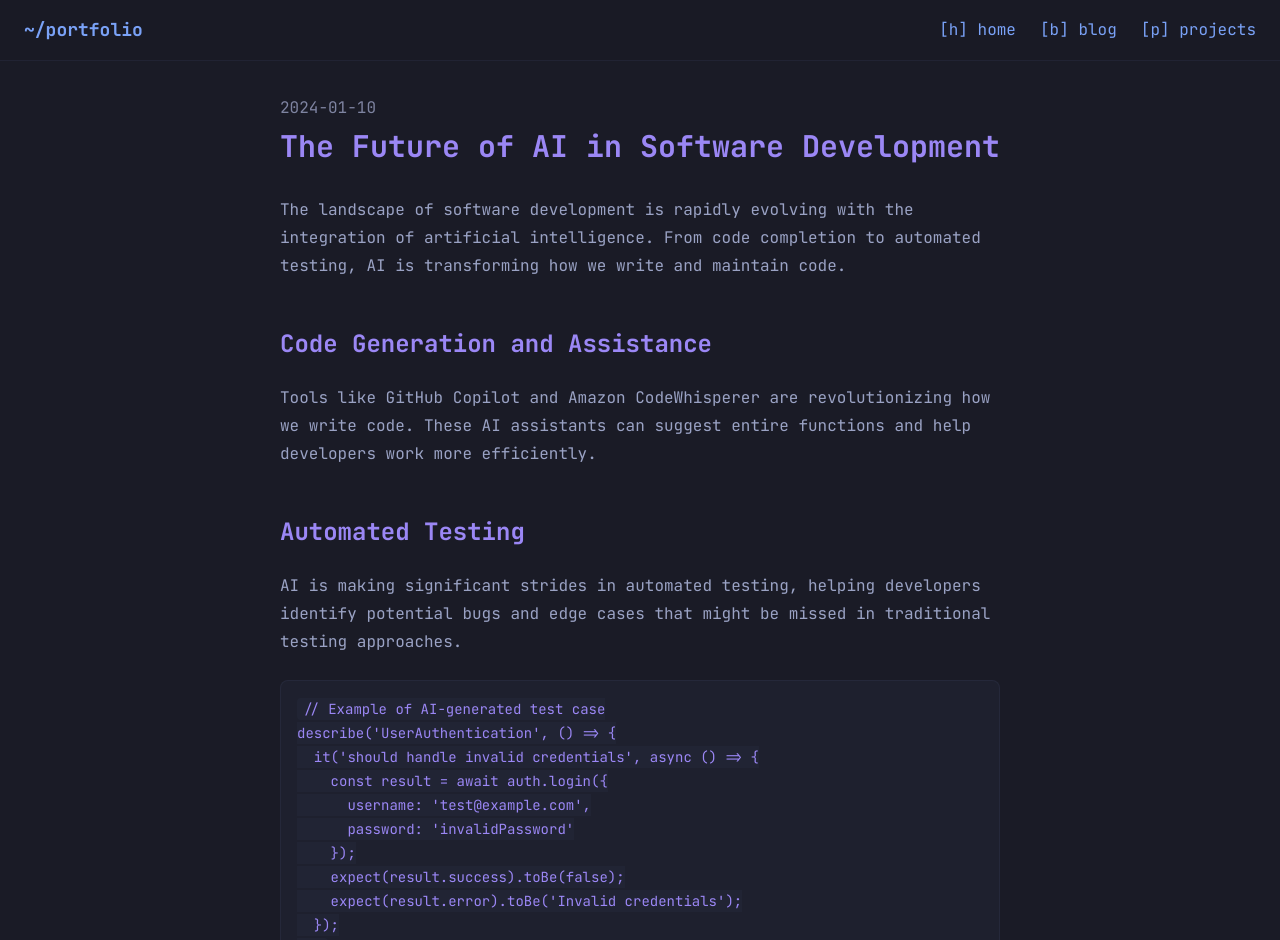
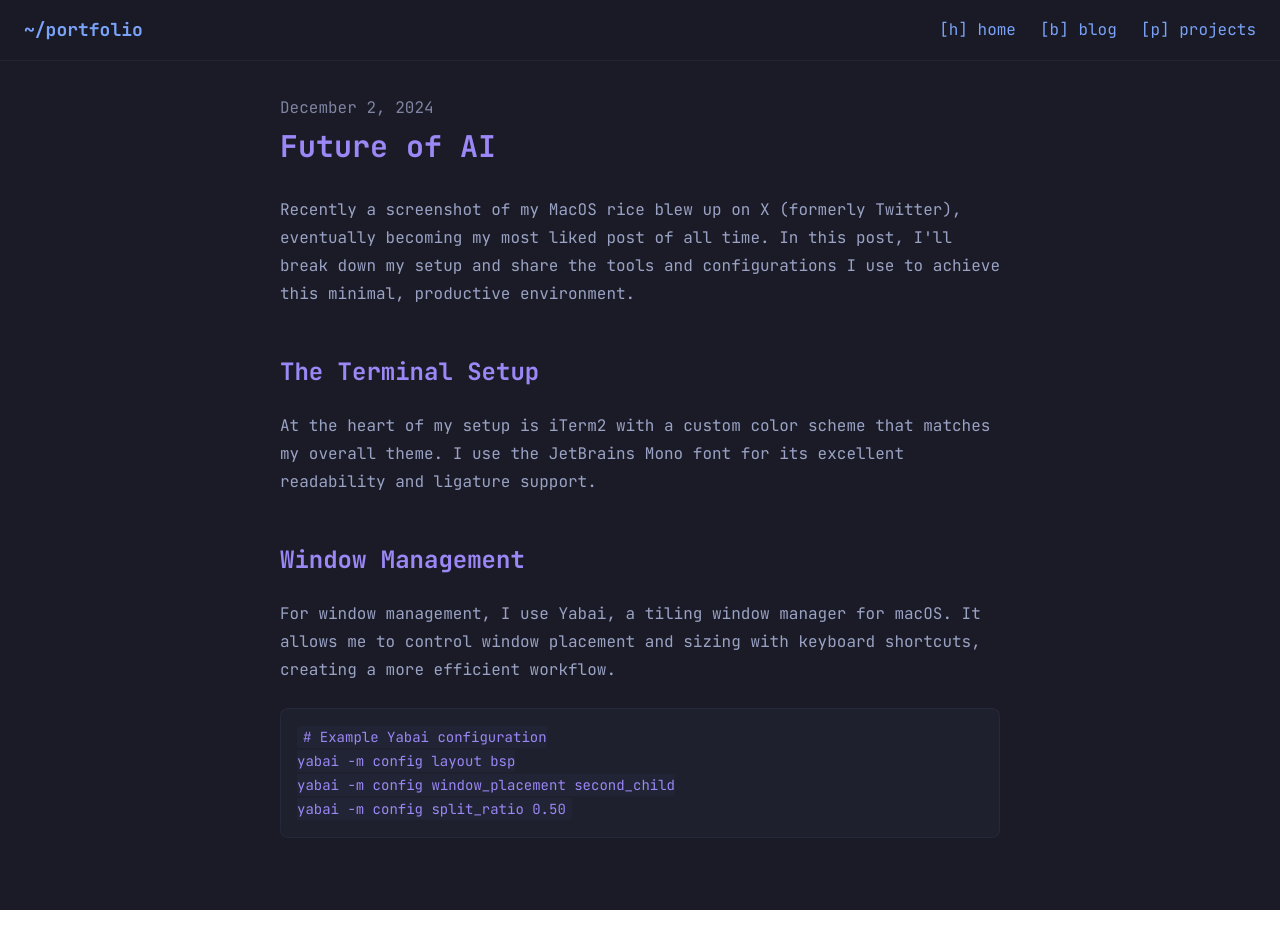
Before and after one commit to amainooti/Portfolio, a React (Vite) app: page /blog/future-of-ai in a window 1280 px wide. Shown: the top 940 px of the page. After the commit the page ends 910 px from the top, so only its background shows below. Built offline with nearby package versions, Linux system fonts and the light colour scheme.

Commit message:
added mdx functions

```diff
--- a/src/components/Projects.tsx
+++ b/src/components/Projects.tsx
@@ -13,31 +13,30 @@ interface ProjectsProps {
 
 export const Projects: React.FC<ProjectsProps> = ({ items }) => {
   return (
-    <div className="grid grid-cols-1 md:grid-cols-2 gap-6">
+    <div className="grid gap-6 sm:grid-cols-1 md:grid-cols-2">
       {items.map((project, index) => (
         <a
           href={project.link}
           key={index}
-          className="glass-panel p-6 hover:bg-terminal-highlight/40 transition-colors duration-200 animate-fadeIn"
-          style={{ animationDelay: `${index * 100}ms` }}
+          className="block glass-panel p-6 transition-all duration-300 hover:scale-[1.02] relative before:absolute before:inset-0 before:rounded-lg before:border-2 before:border-[#F97316] before:scale-[1.02] before:opacity-0 hover:before:opacity-100 before:transition-all"
           target="_blank"
           rel="noopener noreferrer"
         >
-          <h3 className="text-terminal-accent font-bold mb-2">
+          <div className="space-y-4">
+            <h3 className="text-[#9b87f5] text-xl font-bold hover:underline">
               {project.title}
             </h3>
-          <p className="text-terminal-text/80 text-sm mb-4">
-            {project.description}
-          </p>
+            <p className="text-terminal-text/90">{project.description}</p>
             <div className="flex flex-wrap gap-2">
               {project.tags.map((tag, tagIndex) => (
                 <span
                   key={tagIndex}
-                className="px-2 py-1 text-xs rounded-full bg-terminal-secondary/30 text-terminal-text/70"
+                  className="text-[#F97316] text-sm bg-[#F97316]/10 px-2 py-1 rounded"
                 >
                   {tag}
                 </span>
               ))}
+            </div>
           </div>
         </a>
       ))}
--- a/src/pages/Index.tsx
+++ b/src/pages/Index.tsx
@@ -54,7 +54,7 @@ const blogPosts = [
     link: "/blog/how-i-organize-my-life",
   },
   {
-    title: "why i switched from neovim to vscode",
+    title: "why i switched from neovim to vscode and back to vscode?",
     date: "jun 23, 2023",
     link: "/blog/neovim-to-vscode",
   },
--- a/src/pages/blog/FutureOfAI.tsx
+++ b/src/pages/blog/FutureOfAI.tsx
@@ -1,46 +1,12 @@
 import { BlogPost } from "../../components/BlogPost";
+import Content from "@/content/blog/RacingMacro.mdx";
 
 const FutureOfAI = () => {
   return (
     <BlogPost
-      title="The Future of AI in Software Development"
-      date="2024-01-10"
-      content={
-        <>
-          <p>
-            The landscape of software development is rapidly evolving with the integration of artificial intelligence. From code completion to automated testing, AI is transforming how we write and maintain code.
-          </p>
-
-          <h2>Code Generation and Assistance</h2>
-          <p>
-            Tools like GitHub Copilot and Amazon CodeWhisperer are revolutionizing how we write code. These AI assistants can suggest entire functions and help developers work more efficiently.
-          </p>
-
-          <h2>Automated Testing</h2>
-          <p>
-            AI is making significant strides in automated testing, helping developers identify potential bugs and edge cases that might be missed in traditional testing approaches.
-          </p>
-
-          <pre><code>
-{`// Example of AI-generated test case
-describe('UserAuthentication', () => {
-  it('should handle invalid credentials', async () => {
-    const result = await auth.login({
-      username: 'test@example.com',
-      password: 'invalidPassword'
-    });
-    expect(result.success).toBe(false);
-    expect(result.error).toBe('Invalid credentials');
-  });
-});`}
-          </code></pre>
-
-          <h2>The Future Landscape</h2>
-          <p>
-            As AI continues to evolve, we can expect to see more sophisticated tools that not only assist in coding but also in architecture decisions and performance optimization.
-          </p>
-        </>
-      }
+      title="Future of AI"
+      date="December 2, 2024"
+      content={<Content />}
     />
   );
 };
--- a/src/pages/blog/RicingMacOS.tsx
+++ b/src/pages/blog/RicingMacOS.tsx
@@ -1,51 +1,12 @@
-import { BlogPost } from "../../components/BlogPost";
+import { BlogPost } from "@/components/BlogPost";
+import Content from "@/content/blog/RacingMacro.mdx";
 
 const RicingMacOS = () => {
   return (
     <BlogPost
       title="Ricing MacOS"
       date="November 1, 2023"
-      content={
-        <>
-          <p>
-            Recently a screenshot of my MacOS rice blew up on X (formerly
-            Twitter), eventually becoming my most liked post of all time. In
-            this post, I'll break down my setup and share the tools and
-            configurations I use to achieve this minimal, productive
-            environment.
-          </p>
-
-          <h2>The Terminal Setup</h2>
-          <p>
-            At the heart of my setup is iTerm2 with a custom color scheme that
-            matches my overall theme. I use the JetBrains Mono font for its
-            excellent readability and ligature support.
-          </p>
-
-          <h2>Window Management</h2>
-          <p>
-            For window management, I use Yabai, a tiling window manager for
-            macOS. It allows me to control window placement and sizing with
-            keyboard shortcuts, creating a more efficient workflow.
-          </p>
-
-          <pre>
-            <code>
-              {`# Example Yabai configuration
-yabai -m config layout bsp
-yabai -m config window_placement second_child
-yabai -m config split_ratio 0.50`}
-            </code>
-          </pre>
-
-          <h2>Status Bar</h2>
-          <p>
-            The clean status bar you see is achieved using Simple Bar, a custom
-            status bar that integrates with Yabai and provides system
-            information in a minimal way.
-          </p>
-        </>
-      }
+      content={<Content />}
     />
   );
 };
--- a/vite.config.ts
+++ b/vite.config.ts
@@ -4,13 +4,13 @@ import path from "path";
 import mdx from "@mdx-js/rollup";
 
 export default defineConfig({
-  plugins: [
-    mdx(),
-    react(),
-  ],
+  plugins: [mdx(), react()],
   resolve: {
     alias: {
       "@": path.resolve(__dirname, "./src"),
     },
   },
+  server: {
+    port: 8080,
+  },
 });
```
Also changed, not shown: src/pages/Blog.tsx (+0 -29 lines). Lines whose indentation alone changed are shown as unchanged.
